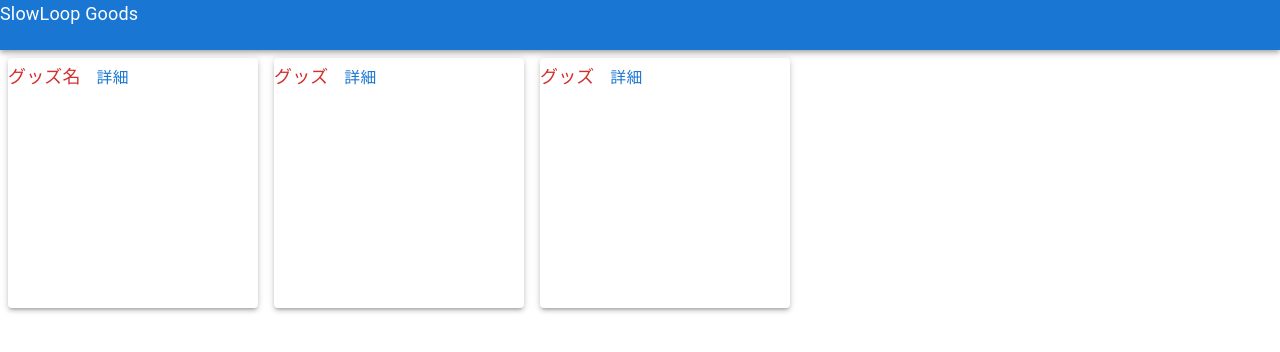
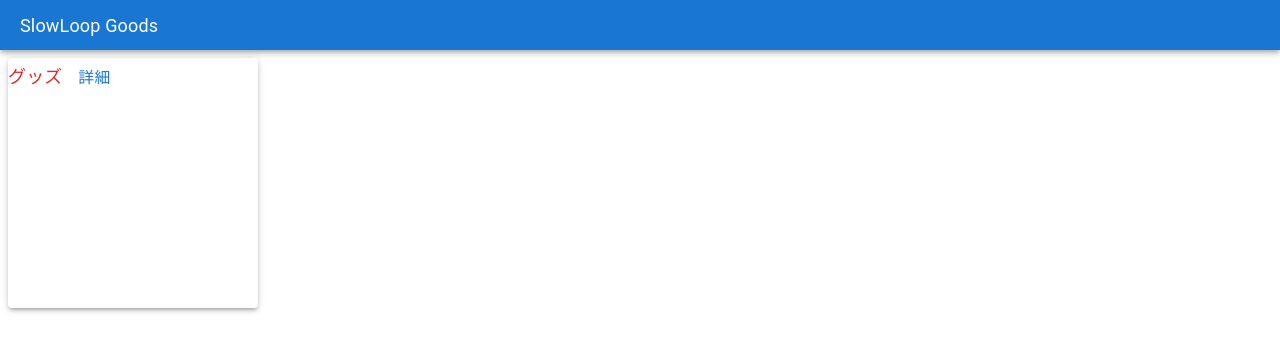
Before and after one commit to Nullpoir/slowloop_goods_api, a Next.js app in the folder front/: page / in a window 1280 px wide. Shown: the top 352 px of the page. Built offline with nearby package versions, Linux system fonts and the light colour scheme.

Commit message:
基本的なパーツを揃える

```diff
--- a/front/package.json
+++ b/front/package.json
@@ -13,15 +13,13 @@
     "@emotion/styled": "^11.10.5",
     "@mui/icons-material": "^5.10.9",
     "@mui/material": "^5.10.11",
-    "@reduxjs/toolkit": "^1.8.6",
     "axios": "^1.1.3",
     "next": "12.3.1",
     "next-redux-wrapper": "^8.0.0",
     "react": "18.2.0",
     "react-dom": "18.2.0",
     "react-popper": "^2.3.0",
-    "redux": "^4.2.0",
-    "redux-saga": "^1.2.1"
+    "recoil": "^0.7.7"
   },
   "devDependencies": {
     "@types/node": "18.11.2",
--- /dev/null
+++ b/front/src/components/card.tsx
@@ -0,0 +1,29 @@
+import { styled } from '@mui/material/styles'
+import { Card, Box, CssBaseline, Button  } from '@mui/material';
+
+
+const StyledCard = styled(Card)(({ theme }) => ({
+  margin: theme.spacing(1),
+  boxShadow: theme.shadows[3],
+  color: theme.palette.error.main,
+  minHeight: "250px",
+  flexBasis: "250px"
+
+}))
+
+type Props = {
+  name: string
+}
+
+const AppCard = (prop: Props): JSX.Element => {
+  return(
+    <StyledCard>
+      { prop.name }
+      <Button>
+        詳細
+      </Button>
+    </StyledCard>
+  )
+}
+
+export default AppCard;
--- /dev/null
+++ b/front/src/components/header.tsx
@@ -0,0 +1,23 @@
+import { styled } from '@mui/material/styles'
+import { AppBar } from '@mui/material';
+
+
+
+const Header = styled(AppBar)(({ theme }) => ({
+  height: "50px",
+  position: "sticky",
+  display: "flex",
+  justifyContent: "center",
+  alignItems: "left",
+  padding: "0 20px"
+}))
+
+const AppHeader = (): JSX.Element => {
+  return(
+    <Header>
+      SlowLoop Goods
+    </Header>
+  )
+}
+
+export default AppHeader;
--- a/front/src/pages/_app.tsx
+++ b/front/src/pages/_app.tsx
@@ -1,8 +1,13 @@
 import '../../styles/globals.css';
 import type { AppProps } from 'next/app';
+import { RecoilRoot } from 'recoil'
 
 function SlowloopGoodsApp({ Component, pageProps }: AppProps) {
-  return <Component {...pageProps} />
+  return (
+    <RecoilRoot>
+      <Component {...pageProps} />
+    </RecoilRoot>
+  )
 }
 
 export default SlowloopGoodsApp
--- a/front/src/pages/index.tsx
+++ b/front/src/pages/index.tsx
@@ -1,52 +1,25 @@
+// defalut import
 import * as React from 'react';
-import { styled } from '@mui/material/styles'
-import { AppBar, Card, Container, Box, CssBaseline, Button  } from '@mui/material';
+import { useRecoilState } from 'recoil'
 
-// styling
-const StyledCard = styled(Card)(({ theme }) => ({
-  margin: theme.spacing(1),
-  boxShadow: theme.shadows[3],
-  color: theme.palette.error.main,
-  minHeight: "250px",
-  flexBasis: "250px"
+// componnet
+import AppHeader from 'src/components/header';
+import AppCard from 'src/components/card';
+import { Box, CssBaseline } from '@mui/material';
 
-}))
-
-const Header = styled(AppBar)(({ theme }) => ({
-  height: "50px",
-  position: "sticky"
-}))
+// recoil state
 
 // JSX
 const Home = (): JSX.Element => {
   return(
     <>
       <Box sx={{ display: 'flex', flexDirection: 'column', minHeight: "100vh" }}>
-        <Header>
-          SlowLoop Goods
-        </Header>
+        <AppHeader />
         <CssBaseline/>
         <Box sx={{ display: 'flex', flexWrap: "wrap", minWidth: "100vw"}}>
-          <StyledCard>
-            グッズ名
-            <Button>
-              詳細
-            </Button>
-          </StyledCard>
-
-          <StyledCard>
-            グッズ
-            <Button>
-              詳細
-            </Button>
-          </StyledCard>
-
-          <StyledCard>
-            グッズ
-            <Button>
-              詳細
-            </Button>
-          </StyledCard>
+          <AppCard
+            name="グッズ"
+          />
         </Box>
       </Box>
     </>
```
Also changed, not shown: front/src/apis/v1/goodApi.ts (added, +34 -0 lines), front/src/types/common/index.ts (added, +17 -0 lines), 1 other file (tests, documents, lock files or other folders).
